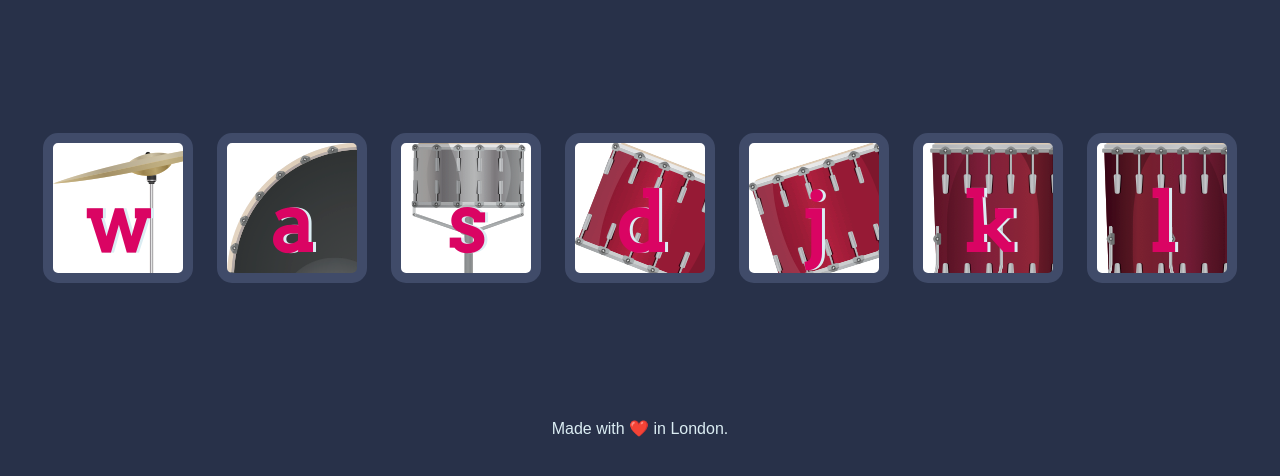
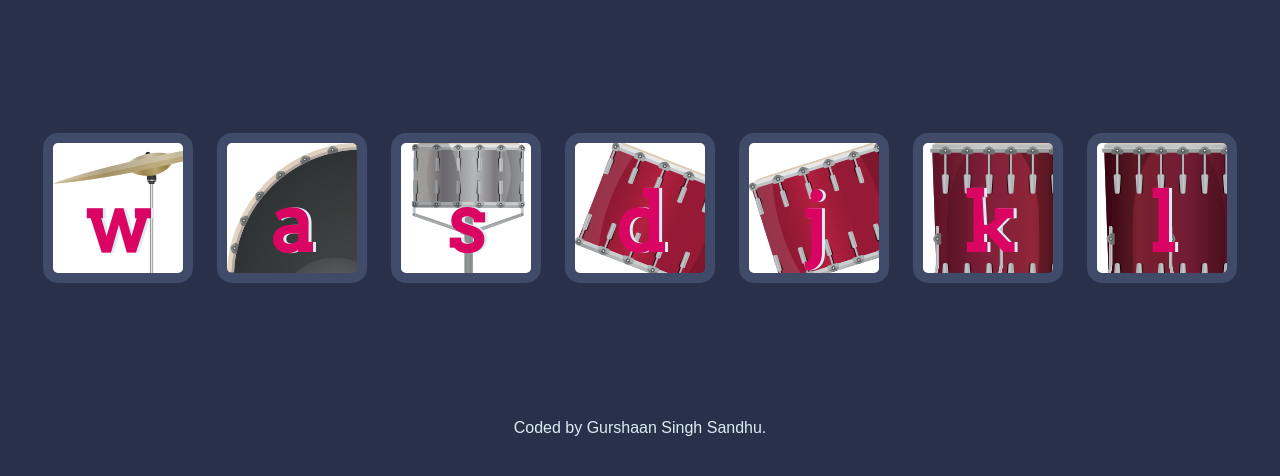
Before and after one commit to Gurshaan41/Drumkit, a plain HTML site: page index.html in a window 1280 px wide. Shown: the part 156-632 px from the top of the page. Drawn offline with Linux system fonts and the light colour scheme.

Commit message:
Update index.html

```diff
--- a/index.html
+++ b/index.html
@@ -24,7 +24,7 @@
   <script src="index.js" charset="utf-8"></script>
   <footer>
 
-    Made with ❤️ in London.
+    Coded by Gurshaan Singh Sandhu.
   </footer>
 </body>
 
```
